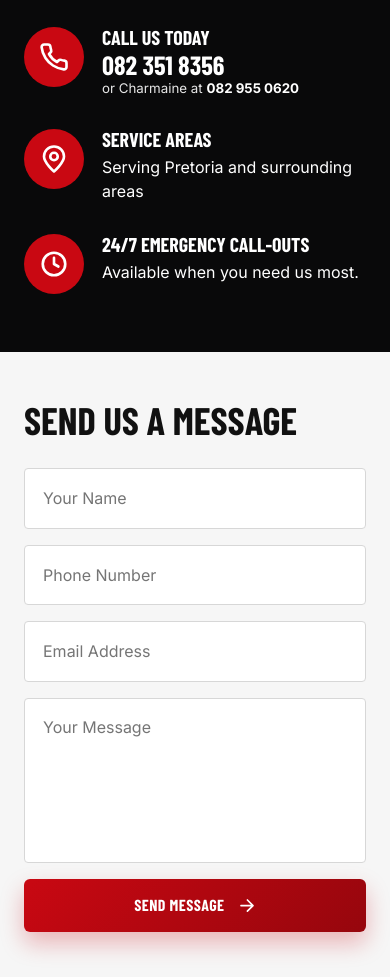
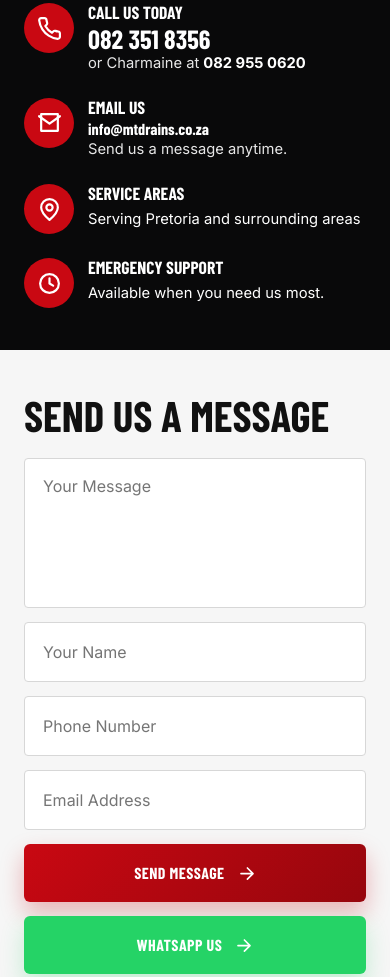
Before and after one commit to Kobusodl/empty-drains, a plain HTML site: page contact.html in a window 390 px wide. Shown: the part 301-1278 px from the top of the page. Drawn offline with nearby package versions, Linux system fonts and the light colour scheme; a web font is replaced by a local one.

Commit message:
Update most sections

```diff
--- a/contact.html
+++ b/contact.html
@@ -46,6 +46,15 @@
         <div><strong>Call Us Today</strong><a href="tel:0823518356">082 351 8356</a><small>or Charmaine at <a href="tel:0829550620">082 955 0620</a></small></div>
       </div>
 
+      <div class="contact-item contact-item-email">
+        <span><svg aria-hidden="true" viewBox="0 0 24 24"><path d="M4 4h16v16H4z"/><path d="m22 6-10 7L2 6"/></svg></span>
+        <div>
+          <strong>Email Us</strong>
+          <a class="contact-email-link" href="mailto:info@mtdrains.co.za">info@mtdrains.co.za</a>
+          <small>Send us a message anytime.</small>
+        </div>
+      </div>
+
       <div class="contact-item">
         <span><svg aria-hidden="true" viewBox="0 0 24 24"><path d="M20 10c0 5-8 12-8 12S4 15 4 10a8 8 0 1 1 16 0Z"/><circle cx="12" cy="10" r="3"/></svg></span>
         <div><strong>Service Areas</strong><p>Serving Pretoria and surrounding areas</p></div>
@@ -53,7 +62,7 @@
 
       <div class="contact-item">
         <span><svg aria-hidden="true" viewBox="0 0 24 24"><circle cx="12" cy="12" r="9"/><path d="M12 7v5l3.5 2"/></svg></span>
-        <div><strong>24/7 Emergency Call-Outs</strong><p>Available when you need us most.</p></div>
+        <div><strong>Emergency Support</strong><p>Available when you need us most.</p></div>
       </div>
     </aside>
 
@@ -84,6 +93,10 @@
         </label>
 
         <button class="btn btn-red" type="submit">Send Message <svg aria-hidden="true" viewBox="0 0 24 24"><path d="M5 12h14M13 5l7 7-7 7"/></svg></button>
+
+        <a class="btn btn-whatsapp" href="https://wa.me/27823518356?text=Hi%20Empty%20Drains%2C%20I%20would%20like%20to%20request%20a%20quote." target="_blank" rel="noopener">
+          WhatsApp Us <svg aria-hidden="true" viewBox="0 0 24 24"><path d="M5 12h14M13 5l7 7-7 7"/></svg>
+        </a>
       </form>
     </section>
   </div>
--- a/css/style.css
+++ b/css/style.css
@@ -214,6 +214,16 @@ svg { width: 1.2em; height: 1.2em; fill: none; stroke: currentColor; stroke-widt
 .btn-red { color: #fff; background: linear-gradient(135deg, var(--red), var(--red-dark)); box-shadow: 0 11px 23px rgba(201,8,18,.28); }
 .btn-dark { color: #fff; border-color: rgba(255,255,255,.7); background: rgba(0,0,0,.45); }
 .btn-dark:hover { background: rgba(255,255,255,.1); }
+
+.btn-whatsapp {
+  color: #fff;
+  background: #25D366;
+  box-shadow: 0 11px 23px rgba(37, 211, 102, .24);
+}
+
+.btn-whatsapp:hover {
+  background: #1ebe5d;
+}
 .hero-seal {
   position: absolute;
   right: 3.5%;
@@ -550,19 +560,21 @@ svg { width: 1.2em; height: 1.2em; fill: none; stroke: currentColor; stroke-widt
 /* Contact */
 .contact-page-section {
   min-height: 650px;
-  background: linear-gradient(90deg, #09090a 0 37%, #f6f6f6 37% 100%);
+  background: linear-gradient(90deg, #09090a 0 42%, #f6f6f6 42% 100%);
 }
 .contact-grid {
   display: grid;
-  grid-template-columns: 38% 62%;
+  grid-template-columns: 42% 58%;
   align-items: stretch;
 }
+
 .contact-panel {
   color: #fff;
-  padding: 72px 42px 72px 0;
+  padding: 72px 38px 72px 0;
 }
+
 .contact-panel h1 {
-  font-size: clamp(3.25rem, 4.6vw, 4.65rem);
+  font-size: clamp(3rem, 4vw, 4.15rem);
   line-height: .9;
   max-width: 100%;
 }
@@ -603,6 +615,16 @@ svg { width: 1.2em; height: 1.2em; fill: none; stroke: currentColor; stroke-widt
   font-size: clamp(1.55rem, 2.3vw, 2.05rem);
   line-height: 1.02;
   margin-top: 4px;
+}
+.contact-item > div {
+  min-width: 0;
+}
+
+.contact-email-link {
+  font-size: clamp(1.1rem, 1.55vw, 1.4rem) !important;
+  line-height: 1.15 !important;
+  overflow-wrap: anywhere;
+  word-break: normal;
 }
 .contact-item small {
   display: block;
@@ -661,6 +683,11 @@ svg { width: 1.2em; height: 1.2em; fill: none; stroke: currentColor; stroke-widt
 .contact-form input:focus,
 .contact-form textarea:focus { border-color: var(--red); box-shadow: 0 0 0 3px rgba(201,8,18,.12); }
 .contact-form button { width: min(330px, 100%); grid-column: 1; border: 0; }
+
+.contact-form .btn-whatsapp {
+  width: min(330px, 100%);
+  grid-column: 2;
+}
 .red-feature-bar { color: #fff; background: var(--red); }
 .red-feature-grid { display: grid; grid-template-columns: repeat(4, 1fr); }
 .red-feature-grid article { display: flex; align-items: center; justify-content: center; gap: 16px; padding: 25px 20px; border-left: 1px solid rgba(255,255,255,.32); }
@@ -768,15 +795,96 @@ svg { width: 1.2em; height: 1.2em; fill: none; stroke: currentColor; stroke-widt
   .contact-page-section { background: #f6f6f6; }
   .contact-grid { grid-template-columns: 1fr; width: 100%; }
   .contact-panel { padding: 58px 24px; background: #09090a; }
-  .form-panel { padding: 50px 24px; }
-  .contact-form { grid-template-columns: 1fr; }
-  .contact-form .message-label { grid-column: auto; grid-row: auto; }
+  .contact-page-section {
+    background: #f6f6f6;
+    min-height: auto;
+  }
+
+  .contact-grid {
+    grid-template-columns: 1fr;
+    width: 100%;
+  }
+
+  .contact-panel {
+    padding: 48px 24px 42px;
+    background: #09090a;
+  }
+
+  .contact-panel h1 {
+    font-size: clamp(3.1rem, 13vw, 4rem);
+  }
+
+  .contact-panel > p {
+    max-width: 100%;
+    font-size: .95rem;
+  }
+
+  .contact-item {
+    gap: 14px;
+    margin-top: 24px;
+  }
+
+  .contact-item > span {
+    flex: 0 0 50px;
+    width: 50px;
+    height: 50px;
+  }
+
+  .contact-item svg {
+    width: 25px;
+    height: 25px;
+  }
+
+  .contact-item strong {
+    font-size: 1.1rem;
+  }
+
+  .contact-item > div > a {
+    font-size: 1.45rem;
+  }
+
+  .contact-email-link {
+    font-size: 1rem !important;
+  }
+
+  .contact-item p,
+  .contact-item small {
+    font-size: .92rem;
+  }
+
+  .form-panel {
+    padding: 44px 24px 50px;
+  }
+
+  .form-panel h2 {
+    font-size: clamp(2.6rem, 11vw, 3.2rem);
+    margin-bottom: 22px;
+  }
+
+  .contact-form {
+    grid-template-columns: 1fr !important;
+    gap: 14px;
+  }
+
+  .contact-form > * {
+    grid-column: 1 / -1 !important;
+  }
+
+  .contact-form input,
   .contact-form textarea {
-    min-height: 165px;
-    height: 165px;
+    padding: 16px 18px;
+    min-height: 60px;
   }
-  .contact-form button {
+
+  .contact-form textarea {
+    min-height: 150px;
+    height: 150px;
+  }
+
+  .contact-form button,
+  .contact-form .btn-whatsapp {
     width: 100%;
+    min-height: 58px;
   }
 }
 
```
Also changed, not shown: index.html (+3 -3 lines), services.html (+5 -5 lines), why-choose-us.html (+3 -3 lines), 1 other file.
